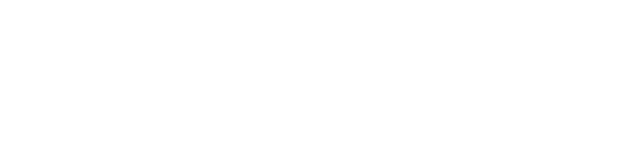
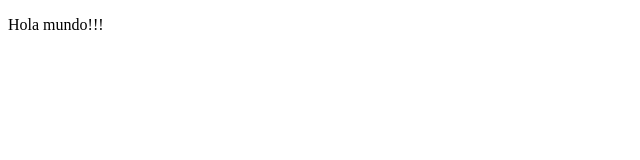
Before and after one commit to codigojp2020/codigojp2020.github.io, a plain HTML site: page index.html in a window 1280 px wide. Shown: the whole page, without its empty margins (0-640 px from the left). Drawn offline with Linux system fonts and the light colour scheme.

Commit message:
Add files via upload

```diff
--- a/index.html
+++ b/index.html
@@ -8,5 +8,6 @@
 </head>
 <body>
 
+	<p>Hola mundo!!!</p>
 </body>
 </html>
```
